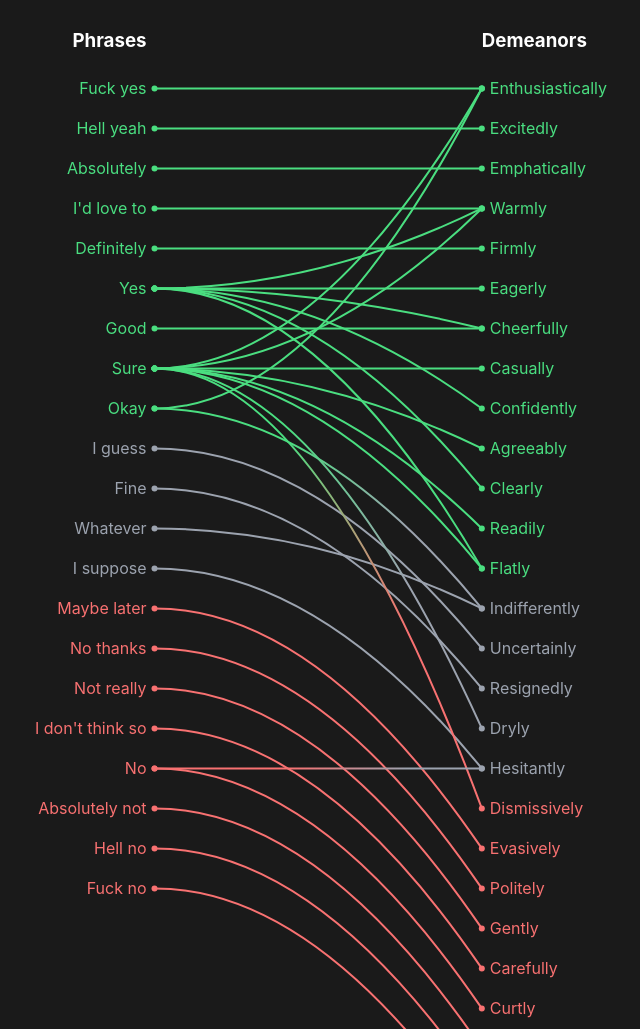
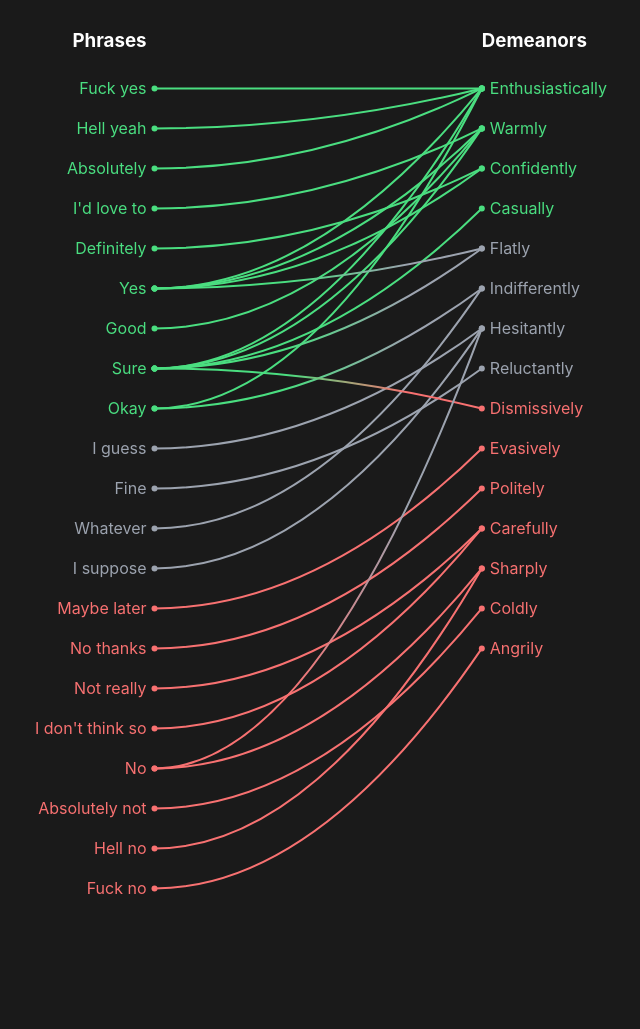
Before and after one commit to bbugh/mixed-signals, a plain HTML site: page index.html in a window 1280 px wide. Shown: the top 1029 px of the page, without its empty margins (323-963 px from the left). After the commit the page ends 920 px from the top, so only its background shows below. Drawn offline with nearby package versions, Linux system fonts and the light colour scheme.

Commit message:
feat: Merge synonymous tone words

```diff
--- a/index.html
+++ b/index.html
@@ -143,44 +143,39 @@
   <script>
     const consentData = [
       ["Fuck yes", "Enthusiastically"],
-      ["Hell yeah", "Excitedly"],
-      ["Absolutely", "Emphatically"],
+      ["Hell yeah", "Enthusiastically"],
+      ["Absolutely", "Enthusiastically"],
       ["I'd love to", "Warmly"],
-      ["Definitely", "Firmly"],
-      ["Yes", "Eagerly"],
-      ["Good", "Cheerfully"],
+      ["Definitely", "Confidently"],
+      ["Yes", "Enthusiastically"],
+      ["Good", "Warmly"],
       ["Sure", "Enthusiastically"],
       ["Yes", "Warmly"],
       ["Sure", "Warmly"],
-      ["Yes", "Cheerfully"],
       ["Okay", "Enthusiastically"],
       ["Sure", "Casually"],
       ["Yes", "Confidently"],
-      ["Sure", "Agreeably"],
-      ["Yes", "Clearly"],
-      ["Sure", "Readily"],
       ["Yes", "Flatly"],
       ["Sure", "Flatly"],
       ["Okay", "Indifferently"],
-      ["I guess", "Uncertainly"],
-      ["Fine", "Resignedly"],
+      ["I guess", "Hesitantly"],
+      ["Fine", "Reluctantly"],
       ["Whatever", "Indifferently"],
-      ["Sure", "Dryly"],
       ["I suppose", "Hesitantly"],
       ["Sure", "Dismissively"],
       ["Maybe later", "Evasively"],
       ["No thanks", "Politely"],
-      ["Not really", "Gently"],
+      ["Not really", "Carefully"],
       ["I don't think so", "Carefully"],
       ["No", "Hesitantly"],
-      ["No", "Curtly"],
+      ["No", "Sharply"],
       ["Absolutely not", "Coldly"],
       ["Hell no", "Sharply"],
       ["Fuck no", "Angrily"]
     ];
 
-    const neutralStart = 18;
-    const dismissiveStart = 25;
+    const neutralStart = 13;
+    const dismissiveStart = 20;
 
     // Extract unique phrases and demeanors
     const uniquePhrases = [...new Set(consentData.map(d => d[0]))];
```
